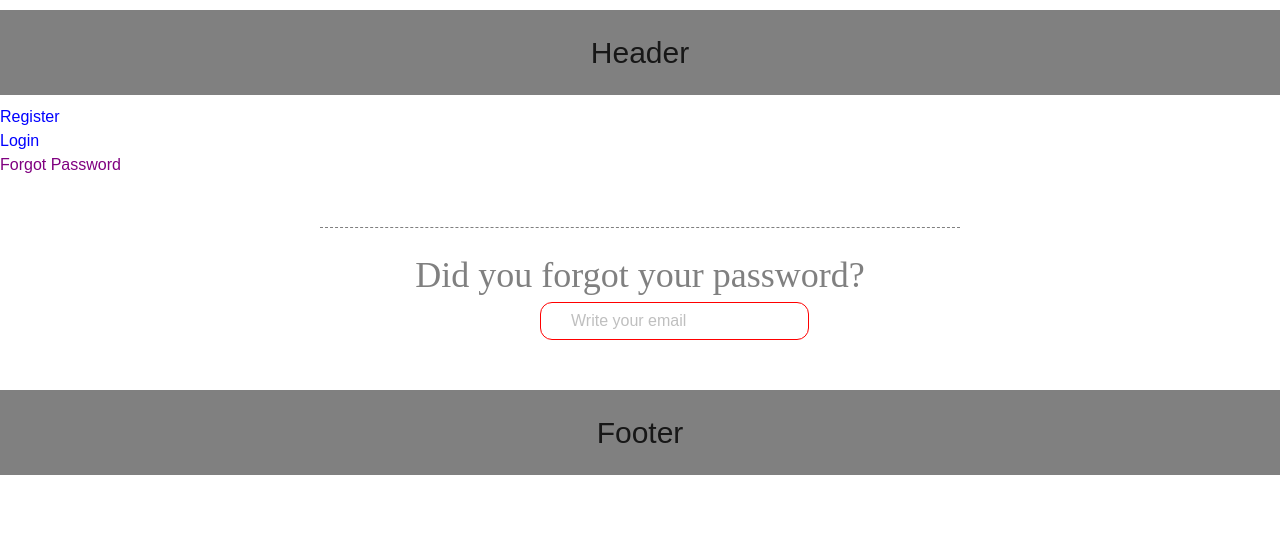
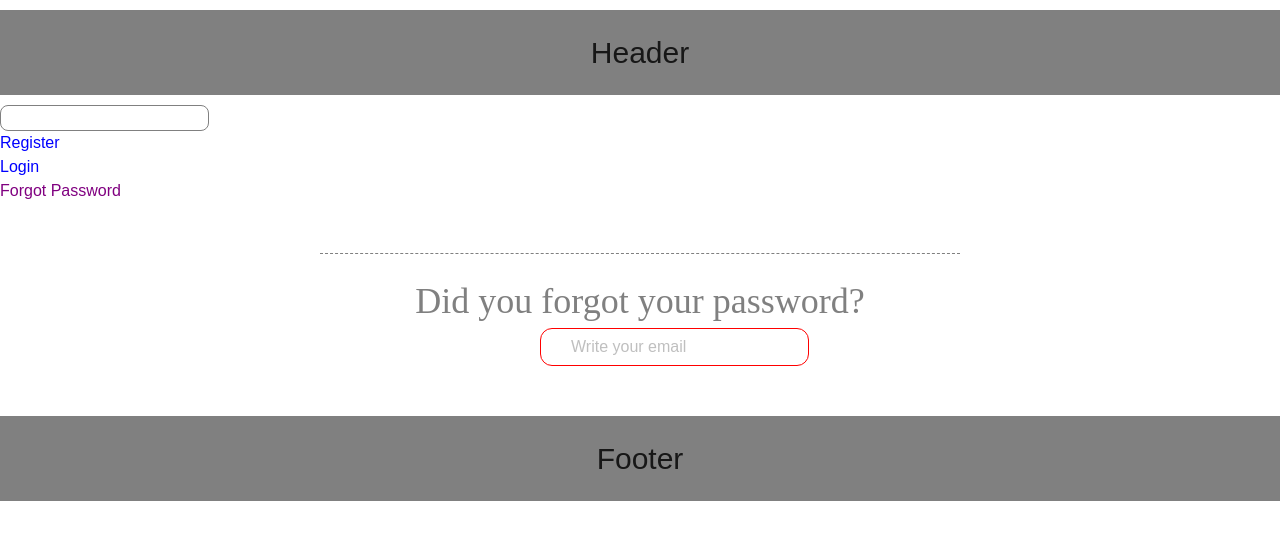
Before and after one commit to ZhannaKanal/nextcodevolution, a Next.js app: page /forgot-password in a window 1280 px wide. Shown: the top 540 px of the page. Built offline with nearby package versions, Linux system fonts and the light colour scheme.

Commit message:
rename layout.tsx to template.tsx

```diff
--- a/src/app/(auth)/layout.tsx
+++ b/src/app/(auth)/template.tsx
@@ -3,6 +3,7 @@
 import "../globals.css";
 import Link from "next/link";
 import { usePathname } from "next/navigation";
+import { useState } from "react";
 
 
 const navLinks = [
@@ -16,9 +17,13 @@ export default function AuthLayout({
 }: {
   children: React.ReactNode;
 }) {
+  const [input, setInput] = useState("");
   const pathName = usePathname();
   return (
     <div>
+      <div>
+        <input type="text" value={input} onChange={e => setInput(e.target.value)} className="border-[1px] border-[grey] rounded-[8px]"/>
+      </div>
       {navLinks.map((link) => {
         const isActive =
           pathName === link.href ||
--- a/src/app/layout.tsx
+++ b/src/app/layout.tsx
@@ -1,5 +1,6 @@
 import './globals.css'
 import { Metadata } from 'next'
+
 
 export const metadata: Metadata = {
   title: {
```
